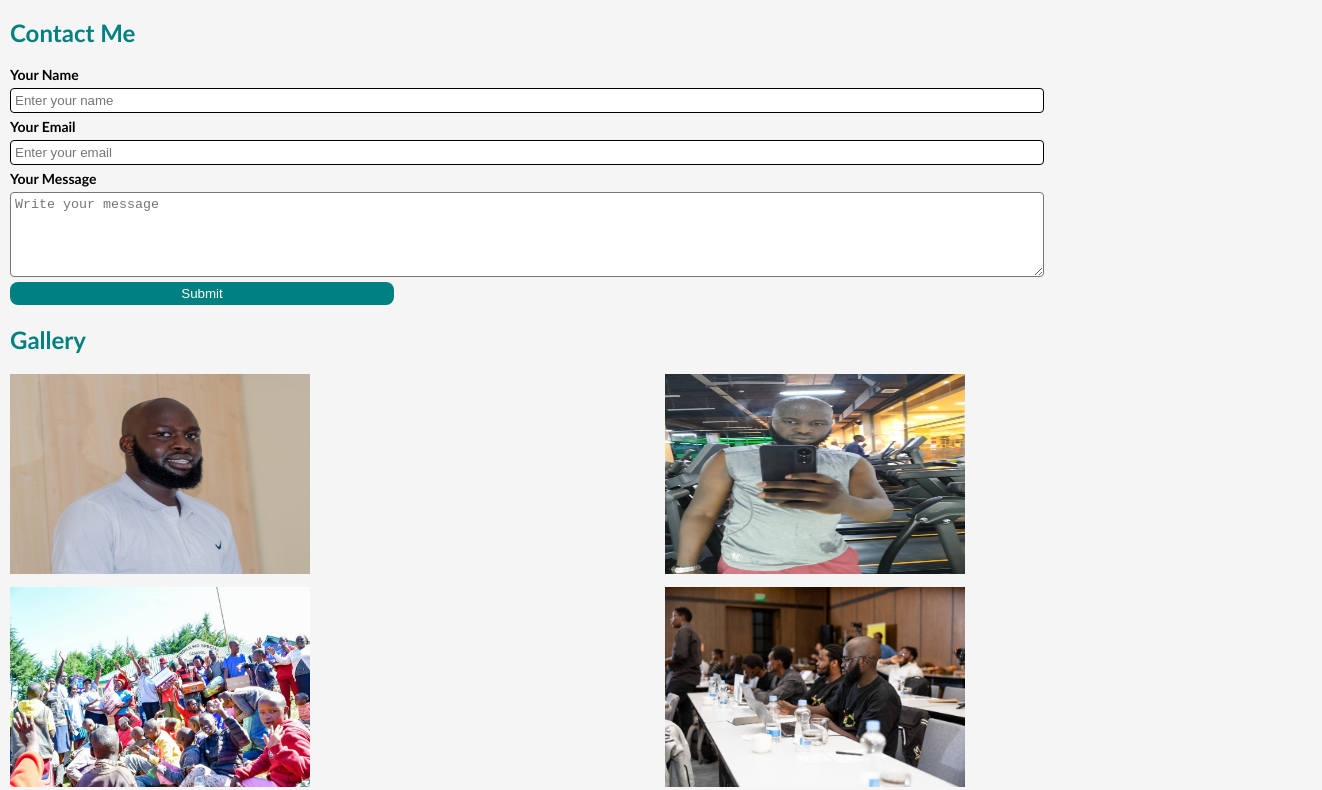
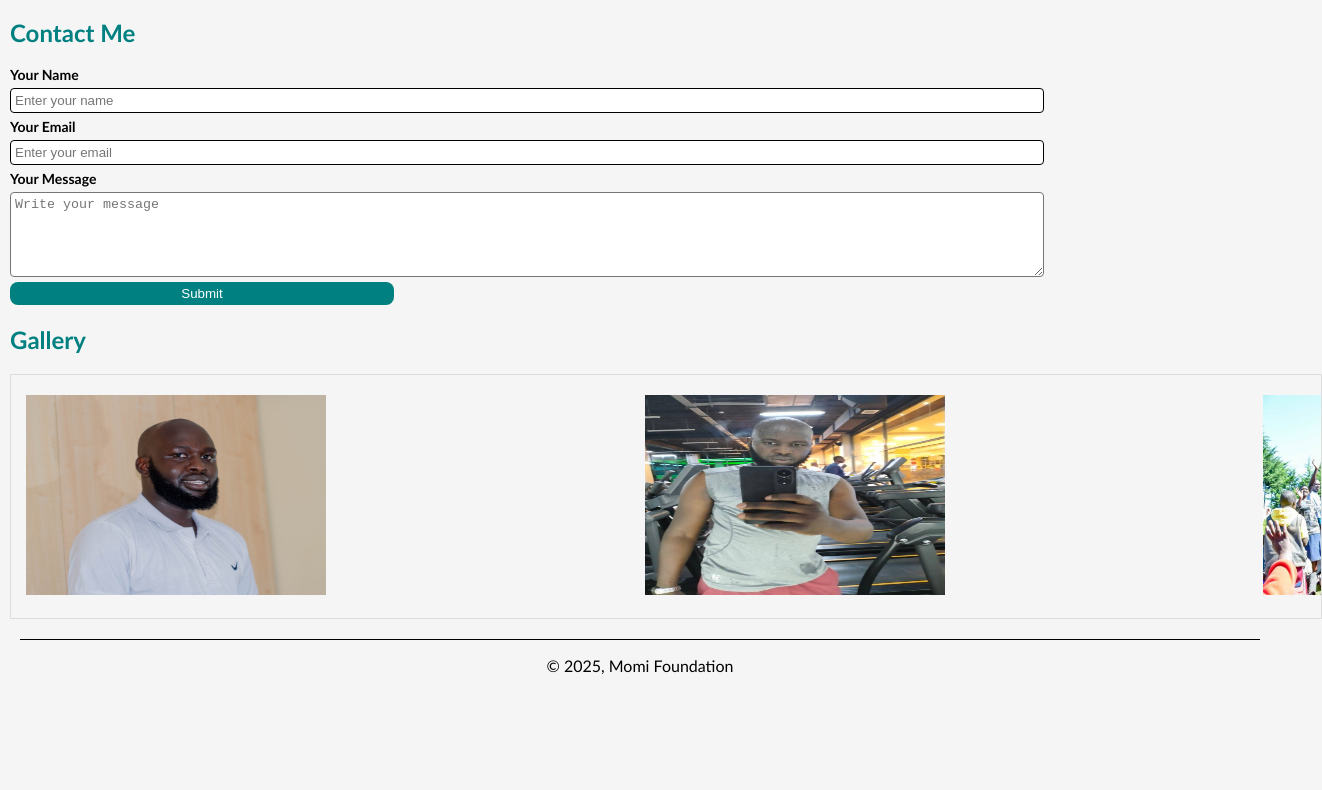
Before and after one commit to momi-foundation-coding/html-css-js-basic-course, a plain HTML site: page index.html in a window 1280 px wide. Shown: the part 447-1237 px from the top of the page, 1322 px wide, since content can reach past the window. After the commit the page ends 1142 px from the top, so only its background shows below. Drawn offline with Linux system fonts and the light colour scheme.

Commit message:
chore: add footer and gallery scroll

```diff
--- a/index.html
+++ b/index.html
@@ -123,5 +123,8 @@
         </div>
       </div>
     </section>
+    <footer>
+      <p>&copy; 2025, Momi Foundation</p>
+    </footer>
   </body>
 </html>
--- a/style.css
+++ b/style.css
@@ -40,15 +40,23 @@ ul {
 }
 
 .gallery {
-  display: flex;
-  justify-content: space-between;
-  gap: 10px;
-  overflow: hidden;
-  flex-wrap: wrap;
+  width: 100vw;
+  overflow-x: auto;
+  white-space: nowrap;
+  padding: 20px 15px;
+  border: 1px solid #ddd;
+  scroll-behavior: smooth;
 }
 
 .gallery-item {
   width: 48%;
+  display: inline-block;
+  cursor: pointer;
+  transition: transform 0.3s ease
+}
+
+.gallery-item:hover {
+  transform: scale(1.1);
 }
 
 form {
@@ -118,3 +126,9 @@ th {
   text-align: left;
   font-weight: bold;
 }
+
+footer {
+  margin: 20px;
+  text-align: center;
+  border-top: 1px solid;
+}
```
